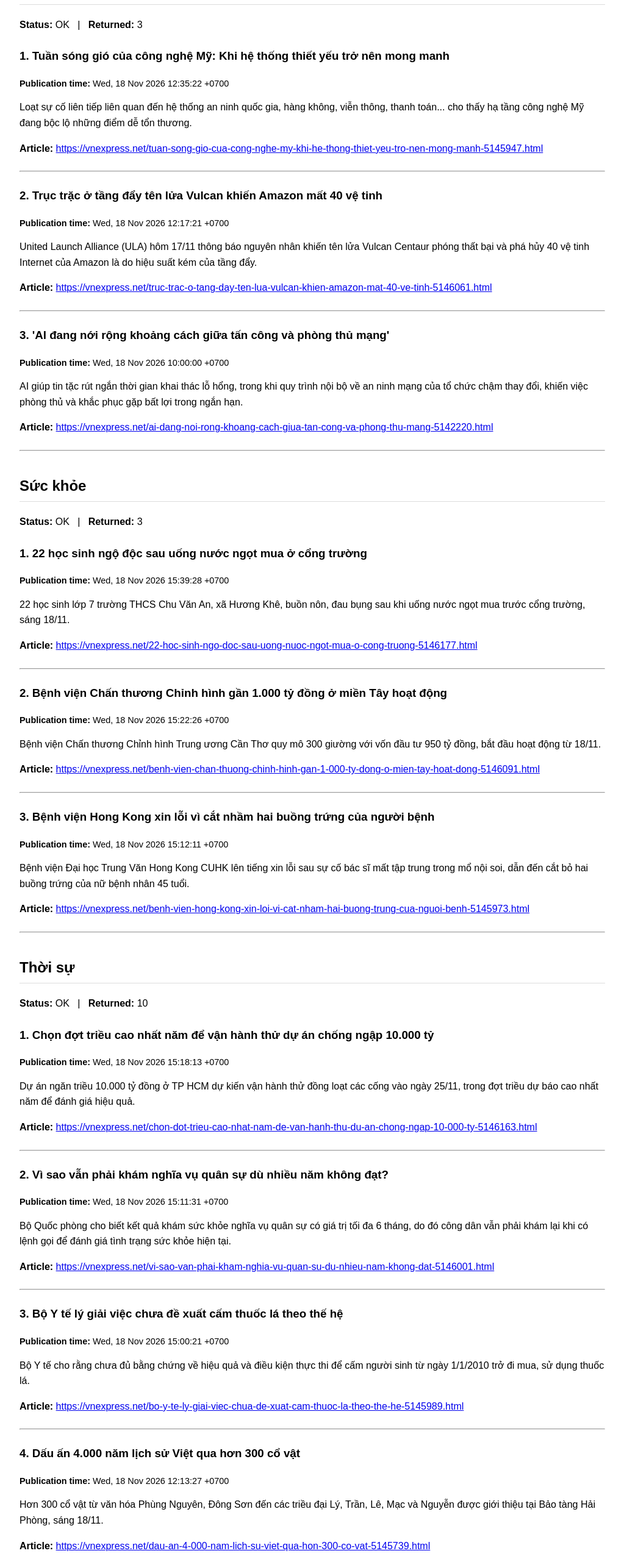
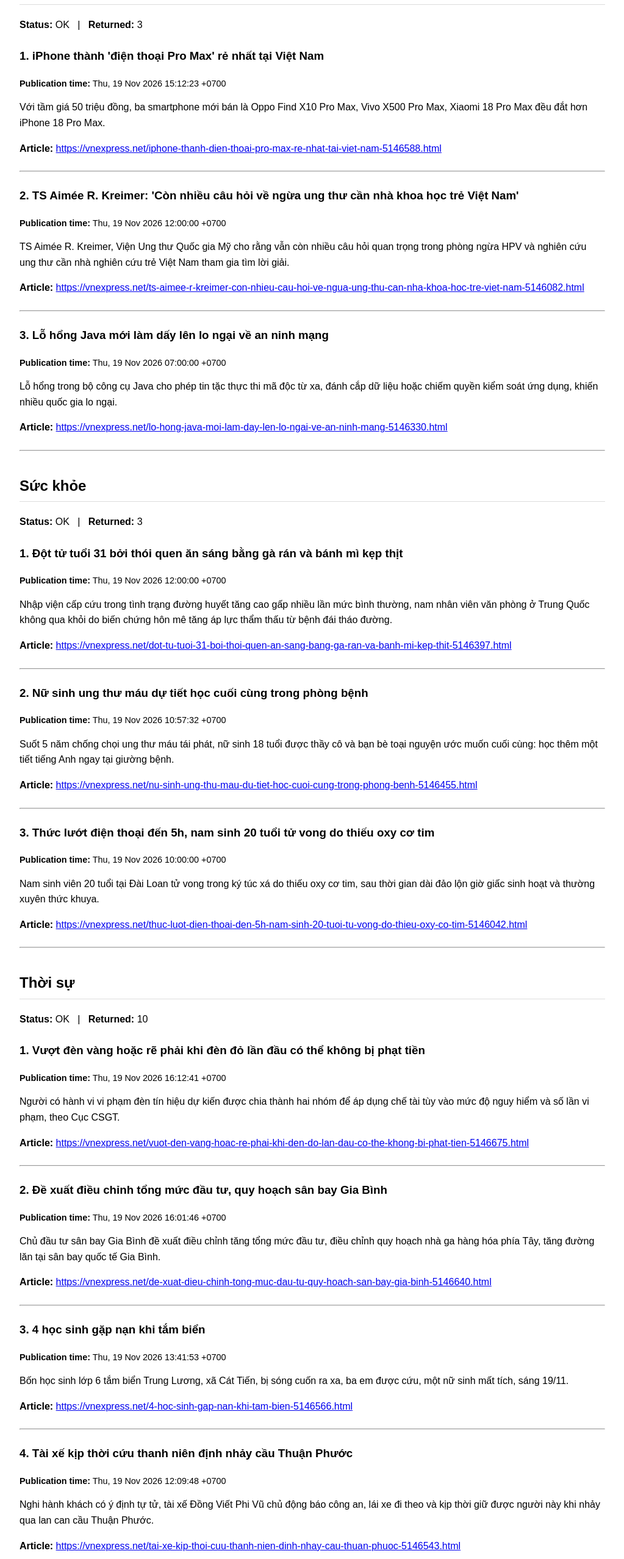
Before and after one commit to Henryta89/vnexpress-rss-briefing, a plain HTML site: page docs/index.html in a window 1280 px wide. Shown: the part 240-2797 px from the top of the page at 61% size, without its empty margins (128-1151 px from the left). Drawn offline with Linux system fonts and the light colour scheme.

Commit message:
chore: refresh VnExpress RSS briefing

```diff
--- a/docs/index.html
+++ b/docs/index.html
@@ -39,126 +39,126 @@ a {
 </head>
 <body>
 <h1>VnExpress RSS Briefing Source</h1>
-<p><strong>Updated:</strong> 2026-11-18 16:04:52 Asia/Ho_Chi_Minh</p>
+<p><strong>Updated:</strong> 2026-11-19 16:28:47 Asia/Ho_Chi_Minh</p>
 <p><strong>Source authority:</strong> VnExpress RSS</p>
 <section><h2>Khoa học công nghệ</h2>
 <p><strong>Status:</strong> OK &nbsp; | &nbsp; <strong>Returned:</strong> 3</p>
 <article>
-<h3>1. Tuần sóng gió của công nghệ Mỹ: Khi hệ thống thiết yếu trở nên mong manh</h3>
-<p class="metadata"><strong>Publication time:</strong> Wed, 18 Nov 2026 12:35:22 +0700</p>
-<p class="description">Loạt sự cố liên tiếp liên quan đến hệ thống an ninh quốc gia, hàng không, viễn thông, thanh toán... cho thấy hạ tầng công nghệ Mỹ đang bộc lộ những điểm dễ tổn thương.</p>
-<p><strong>Article:</strong> <a href="https://vnexpress.net/tuan-song-gio-cua-cong-nghe-my-khi-he-thong-thiet-yeu-tro-nen-mong-manh-5145947.html">https://vnexpress.net/tuan-song-gio-cua-cong-nghe-my-khi-he-thong-thiet-yeu-tro-nen-mong-manh-5145947.html</a></p>
+<h3>1. iPhone thành &#x27;điện thoại Pro Max&#x27; rẻ nhất tại Việt Nam</h3>
+<p class="metadata"><strong>Publication time:</strong> Thu, 19 Nov 2026 15:12:23 +0700</p>
+<p class="description">Với tầm giá 50 triệu đồng, ba smartphone mới bán là Oppo Find X10 Pro Max, Vivo X500 Pro Max, Xiaomi 18 Pro Max đều đắt hơn iPhone 18 Pro Max.</p>
+<p><strong>Article:</strong> <a href="https://vnexpress.net/iphone-thanh-dien-thoai-pro-max-re-nhat-tai-viet-nam-5146588.html">https://vnexpress.net/iphone-thanh-dien-thoai-pro-max-re-nhat-tai-viet-nam-5146588.html</a></p>
 </article>
 <hr>
 <article>
-<h3>2. Trục trặc ở tầng đẩy tên lửa Vulcan khiến Amazon mất 40 vệ tinh</h3>
-<p class="metadata"><strong>Publication time:</strong> Wed, 18 Nov 2026 12:17:21 +0700</p>
-<p class="description">United Launch Alliance (ULA) hôm 17/11 thông báo nguyên nhân khiến tên lửa Vulcan Centaur phóng thất bại và phá hủy 40 vệ tinh Internet của Amazon là do hiệu suất kém của tầng đẩy.</p>
-<p><strong>Article:</strong> <a href="https://vnexpress.net/truc-trac-o-tang-day-ten-lua-vulcan-khien-amazon-mat-40-ve-tinh-5146061.html">https://vnexpress.net/truc-trac-o-tang-day-ten-lua-vulcan-khien-amazon-mat-40-ve-tinh-5146061.html</a></p>
+<h3>2. TS Aimée R. Kreimer: &#x27;Còn nhiều câu hỏi về ngừa ung thư cần nhà khoa học trẻ Việt Nam&#x27;</h3>
+<p class="metadata"><strong>Publication time:</strong> Thu, 19 Nov 2026 12:00:00 +0700</p>
+<p class="description">TS Aimée R. Kreimer, Viện Ung thư Quốc gia Mỹ cho rằng vẫn còn nhiều câu hỏi quan trọng trong phòng ngừa HPV và nghiên cứu ung thư cần nhà nghiên cứu trẻ Việt Nam tham gia tìm lời giải.</p>
+<p><strong>Article:</strong> <a href="https://vnexpress.net/ts-aimee-r-kreimer-con-nhieu-cau-hoi-ve-ngua-ung-thu-can-nha-khoa-hoc-tre-viet-nam-5146082.html">https://vnexpress.net/ts-aimee-r-kreimer-con-nhieu-cau-hoi-ve-ngua-ung-thu-can-nha-khoa-hoc-tre-viet-nam-5146082.html</a></p>
 </article>
 <hr>
 <article>
-<h3>3. &#x27;AI đang nới rộng khoảng cách giữa tấn công và phòng thủ mạng&#x27;</h3>
-<p class="metadata"><strong>Publication time:</strong> Wed, 18 Nov 2026 10:00:00 +0700</p>
-<p class="description">AI giúp tin tặc rút ngắn thời gian khai thác lỗ hổng, trong khi quy trình nội bộ về an ninh mạng của tổ chức chậm thay đổi, khiến việc phòng thủ và khắc phục gặp bất lợi trong ngắn hạn.</p>
-<p><strong>Article:</strong> <a href="https://vnexpress.net/ai-dang-noi-rong-khoang-cach-giua-tan-cong-va-phong-thu-mang-5142220.html">https://vnexpress.net/ai-dang-noi-rong-khoang-cach-giua-tan-cong-va-phong-thu-mang-5142220.html</a></p>
+<h3>3. Lỗ hổng Java mới làm dấy lên lo ngại về an ninh mạng</h3>
+<p class="metadata"><strong>Publication time:</strong> Thu, 19 Nov 2026 07:00:00 +0700</p>
+<p class="description">Lỗ hổng trong bộ công cụ Java cho phép tin tặc thực thi mã độc từ xa, đánh cắp dữ liệu hoặc chiếm quyền kiểm soát ứng dụng, khiến nhiều quốc gia lo ngại.</p>
+<p><strong>Article:</strong> <a href="https://vnexpress.net/lo-hong-java-moi-lam-day-len-lo-ngai-ve-an-ninh-mang-5146330.html">https://vnexpress.net/lo-hong-java-moi-lam-day-len-lo-ngai-ve-an-ninh-mang-5146330.html</a></p>
 </article>
 <hr>
 </section>
 <section><h2>Sức khỏe</h2>
 <p><strong>Status:</strong> OK &nbsp; | &nbsp; <strong>Returned:</strong> 3</p>
 <article>
-<h3>1. 22 học sinh ngộ độc sau uống nước ngọt mua ở cổng trường</h3>
-<p class="metadata"><strong>Publication time:</strong> Wed, 18 Nov 2026 15:39:28 +0700</p>
-<p class="description">22 học sinh lớp 7 trường THCS Chu Văn An, xã Hương Khê, buồn nôn, đau bụng sau khi uống nước ngọt mua trước cổng trường, sáng 18/11.</p>
-<p><strong>Article:</strong> <a href="https://vnexpress.net/22-hoc-sinh-ngo-doc-sau-uong-nuoc-ngot-mua-o-cong-truong-5146177.html">https://vnexpress.net/22-hoc-sinh-ngo-doc-sau-uong-nuoc-ngot-mua-o-cong-truong-5146177.html</a></p>
+<h3>1. Đột tử tuổi 31 bởi thói quen ăn sáng bằng gà rán và bánh mì kẹp thịt</h3>
+<p class="metadata"><strong>Publication time:</strong> Thu, 19 Nov 2026 12:00:00 +0700</p>
+<p class="description">Nhập viện cấp cứu trong tình trạng đường huyết tăng cao gấp nhiều lần mức bình thường, nam nhân viên văn phòng ở Trung Quốc không qua khỏi do biến chứng hôn mê tăng áp lực thẩm thấu từ bệnh đái tháo đường.</p>
+<p><strong>Article:</strong> <a href="https://vnexpress.net/dot-tu-tuoi-31-boi-thoi-quen-an-sang-bang-ga-ran-va-banh-mi-kep-thit-5146397.html">https://vnexpress.net/dot-tu-tuoi-31-boi-thoi-quen-an-sang-bang-ga-ran-va-banh-mi-kep-thit-5146397.html</a></p>
 </article>
 <hr>
 <article>
-<h3>2. Bệnh viện Chấn thương Chỉnh hình gần 1.000 tỷ đồng ở miền Tây hoạt động</h3>
-<p class="metadata"><strong>Publication time:</strong> Wed, 18 Nov 2026 15:22:26 +0700</p>
-<p class="description">Bệnh viện Chấn thương Chỉnh hình Trung ương Cần Thơ quy mô 300 giường với vốn đầu tư 950 tỷ đồng, bắt đầu hoạt động từ 18/11.</p>
-<p><strong>Article:</strong> <a href="https://vnexpress.net/benh-vien-chan-thuong-chinh-hinh-gan-1-000-ty-dong-o-mien-tay-hoat-dong-5146091.html">https://vnexpress.net/benh-vien-chan-thuong-chinh-hinh-gan-1-000-ty-dong-o-mien-tay-hoat-dong-5146091.html</a></p>
+<h3>2. Nữ sinh ung thư máu dự tiết học cuối cùng trong phòng bệnh</h3>
+<p class="metadata"><strong>Publication time:</strong> Thu, 19 Nov 2026 10:57:32 +0700</p>
+<p class="description">Suốt 5 năm chống chọi ung thư máu tái phát, nữ sinh 18 tuổi được thầy cô và bạn bè toại nguyện ước muốn cuối cùng: học thêm một tiết tiếng Anh ngay tại giường bệnh.</p>
+<p><strong>Article:</strong> <a href="https://vnexpress.net/nu-sinh-ung-thu-mau-du-tiet-hoc-cuoi-cung-trong-phong-benh-5146455.html">https://vnexpress.net/nu-sinh-ung-thu-mau-du-tiet-hoc-cuoi-cung-trong-phong-benh-5146455.html</a></p>
 </article>
 <hr>
 <article>
-<h3>3. Bệnh viện Hong Kong xin lỗi vì cắt nhầm hai buồng trứng của người bệnh</h3>
-<p class="metadata"><strong>Publication time:</strong> Wed, 18 Nov 2026 15:12:11 +0700</p>
-<p class="description">Bệnh viện Đại học Trung Văn Hong Kong CUHK lên tiếng xin lỗi sau sự cố bác sĩ mất tập trung trong mổ nội soi, dẫn đến cắt bỏ hai buồng trứng của nữ bệnh nhân 45 tuổi.</p>
-<p><strong>Article:</strong> <a href="https://vnexpress.net/benh-vien-hong-kong-xin-loi-vi-cat-nham-hai-buong-trung-cua-nguoi-benh-5145973.html">https://vnexpress.net/benh-vien-hong-kong-xin-loi-vi-cat-nham-hai-buong-trung-cua-nguoi-benh-5145973.html</a></p>
+<h3>3. Thức lướt điện thoại đến 5h, nam sinh 20 tuổi tử vong do thiếu oxy cơ tim</h3>
+<p class="metadata"><strong>Publication time:</strong> Thu, 19 Nov 2026 10:00:00 +0700</p>
+<p class="description">Nam sinh viên 20 tuổi tại Đài Loan tử vong trong ký túc xá do thiếu oxy cơ tim, sau thời gian dài đảo lộn giờ giấc sinh hoạt và thường xuyên thức khuya.</p>
+<p><strong>Article:</strong> <a href="https://vnexpress.net/thuc-luot-dien-thoai-den-5h-nam-sinh-20-tuoi-tu-vong-do-thieu-oxy-co-tim-5146042.html">https://vnexpress.net/thuc-luot-dien-thoai-den-5h-nam-sinh-20-tuoi-tu-vong-do-thieu-oxy-co-tim-5146042.html</a></p>
 </article>
 <hr>
 </section>
 <section><h2>Thời sự</h2>
 <p><strong>Status:</strong> OK &nbsp; | &nbsp; <strong>Returned:</strong> 10</p>
 <article>
-<h3>1. Chọn đợt triều cao nhất năm để vận hành thử dự án chống ngập 10.000 tỷ</h3>
-<p class="metadata"><strong>Publication time:</strong> Wed, 18 Nov 2026 15:18:13 +0700</p>
-<p class="description">Dự án ngăn triều 10.000 tỷ đồng ở TP HCM dự kiến vận hành thử đồng loạt các cống vào ngày 25/11, trong đợt triều dự báo cao nhất năm để đánh giá hiệu quả.</p>
-<p><strong>Article:</strong> <a href="https://vnexpress.net/chon-dot-trieu-cao-nhat-nam-de-van-hanh-thu-du-an-chong-ngap-10-000-ty-5146163.html">https://vnexpress.net/chon-dot-trieu-cao-nhat-nam-de-van-hanh-thu-du-an-chong-ngap-10-000-ty-5146163.html</a></p>
+<h3>1. Vượt đèn vàng hoặc rẽ phải khi đèn đỏ lần đầu có thể không bị phạt tiền</h3>
+<p class="metadata"><strong>Publication time:</strong> Thu, 19 Nov 2026 16:12:41 +0700</p>
+<p class="description">Người có hành vi vi phạm đèn tín hiệu dự kiến được chia thành hai nhóm để áp dụng chế tài tùy vào mức độ nguy hiểm và số lần vi phạm, theo Cục CSGT.</p>
+<p><strong>Article:</strong> <a href="https://vnexpress.net/vuot-den-vang-hoac-re-phai-khi-den-do-lan-dau-co-the-khong-bi-phat-tien-5146675.html">https://vnexpress.net/vuot-den-vang-hoac-re-phai-khi-den-do-lan-dau-co-the-khong-bi-phat-tien-5146675.html</a></p>
 </article>
 <hr>
 <article>
-<h3>2. Vì sao vẫn phải khám nghĩa vụ quân sự dù nhiều năm không đạt?</h3>
-<p class="metadata"><strong>Publication time:</strong> Wed, 18 Nov 2026 15:11:31 +0700</p>
-<p class="description">Bộ Quốc phòng cho biết kết quả khám sức khỏe nghĩa vụ quân sự có giá trị tối đa 6 tháng, do đó công dân vẫn phải khám lại khi có lệnh gọi để đánh giá tình trạng sức khỏe hiện tại.</p>
-<p><strong>Article:</strong> <a href="https://vnexpress.net/vi-sao-van-phai-kham-nghia-vu-quan-su-du-nhieu-nam-khong-dat-5146001.html">https://vnexpress.net/vi-sao-van-phai-kham-nghia-vu-quan-su-du-nhieu-nam-khong-dat-5146001.html</a></p>
+<h3>2. Đề xuất điều chỉnh tổng mức đầu tư, quy hoạch sân bay Gia Bình</h3>
+<p class="metadata"><strong>Publication time:</strong> Thu, 19 Nov 2026 16:01:46 +0700</p>
+<p class="description">Chủ đầu tư sân bay Gia Bình đề xuất điều chỉnh tăng tổng mức đầu tư, điều chỉnh quy hoạch nhà ga hàng hóa phía Tây, tăng đường lăn tại sân bay quốc tế Gia Bình.</p>
+<p><strong>Article:</strong> <a href="https://vnexpress.net/de-xuat-dieu-chinh-tong-muc-dau-tu-quy-hoach-san-bay-gia-binh-5146640.html">https://vnexpress.net/de-xuat-dieu-chinh-tong-muc-dau-tu-quy-hoach-san-bay-gia-binh-5146640.html</a></p>
 </article>
 <hr>
 <article>
-<h3>3. Bộ Y tế lý giải việc chưa đề xuất cấm thuốc lá theo thế hệ</h3>
-<p class="metadata"><strong>Publication time:</strong> Wed, 18 Nov 2026 15:00:21 +0700</p>
-<p class="description">Bộ Y tế cho rằng chưa đủ bằng chứng về hiệu quả và điều kiện thực thi để cấm người sinh từ ngày 1/1/2010 trở đi mua, sử dụng thuốc lá.</p>
-<p><strong>Article:</strong> <a href="https://vnexpress.net/bo-y-te-ly-giai-viec-chua-de-xuat-cam-thuoc-la-theo-the-he-5145989.html">https://vnexpress.net/bo-y-te-ly-giai-viec-chua-de-xuat-cam-thuoc-la-theo-the-he-5145989.html</a></p>
+<h3>3. 4 học sinh gặp nạn khi tắm biển</h3>
+<p class="metadata"><strong>Publication time:</strong> Thu, 19 Nov 2026 13:41:53 +0700</p>
+<p class="description">Bốn học sinh lớp 6 tắm biển Trung Lương, xã Cát Tiến, bị sóng cuốn ra xa, ba em được cứu, một nữ sinh mất tích, sáng 19/11.</p>
+<p><strong>Article:</strong> <a href="https://vnexpress.net/4-hoc-sinh-gap-nan-khi-tam-bien-5146566.html">https://vnexpress.net/4-hoc-sinh-gap-nan-khi-tam-bien-5146566.html</a></p>
 </article>
 <hr>
 <article>
-<h3>4. Dấu ấn 4.000 năm lịch sử Việt qua hơn 300 cổ vật</h3>
-<p class="metadata"><strong>Publication time:</strong> Wed, 18 Nov 2026 12:13:27 +0700</p>
-<p class="description">Hơn 300 cổ vật từ văn hóa Phùng Nguyên, Đông Sơn đến các triều đại Lý, Trần, Lê, Mạc và Nguyễn được giới thiệu tại Bảo tàng Hải Phòng, sáng 18/11.</p>
-<p><strong>Article:</strong> <a href="https://vnexpress.net/dau-an-4-000-nam-lich-su-viet-qua-hon-300-co-vat-5145739.html">https://vnexpress.net/dau-an-4-000-nam-lich-su-viet-qua-hon-300-co-vat-5145739.html</a></p>
+<h3>4. Tài xế kịp thời cứu thanh niên định nhảy cầu Thuận Phước</h3>
+<p class="metadata"><strong>Publication time:</strong> Thu, 19 Nov 2026 12:09:48 +0700</p>
+<p class="description">Nghi hành khách có ý định tự tử, tài xế Đồng Viết Phi Vũ chủ động báo công an, lái xe đi theo và kịp thời giữ được người này khi nhảy qua lan can cầu Thuận Phước.</p>
+<p><strong>Article:</strong> <a href="https://vnexpress.net/tai-xe-kip-thoi-cuu-thanh-nien-dinh-nhay-cau-thuan-phuoc-5146543.html">https://vnexpress.net/tai-xe-kip-thoi-cuu-thanh-nien-dinh-nhay-cau-thuan-phuoc-5146543.html</a></p>
 </article>
 <hr>
 <article>
-<h3>5. Hà Nội cấm nhiều tuyến phố quanh Hồ Gươm trong 6 ngày</h3>
-<p class="metadata"><strong>Publication time:</strong> Wed, 18 Nov 2026 11:42:59 +0700</p>
-<p class="description">Nhằm phục vụ các hoạt động nhân Ngày Văn hóa Việt Nam, Công an TP Hà Nội sẽ tạm cấm và hạn chế phương tiện trên nhiều tuyến phố trung tâm từ 18/11 đến sáng 23/11.</p>
-<p><strong>Article:</strong> <a href="https://vnexpress.net/ha-noi-cam-nhieu-tuyen-pho-quanh-ho-guom-trong-6-ngay-5146037.html">https://vnexpress.net/ha-noi-cam-nhieu-tuyen-pho-quanh-ho-guom-trong-6-ngay-5146037.html</a></p>
+<h3>5. Miền Bắc giảm 14 độ, thấp nhất 8 độ C</h3>
+<p class="metadata"><strong>Publication time:</strong> Thu, 19 Nov 2026 10:42:35 +0700</p>
+<p class="description">Không khí lạnh kéo nhiệt độ miền Bắc giảm 10-14 độ so với trưa qua, thấp nhất Mẫu Sơn (Lạng Sơn) 8,8 độ, trung tâm Hà Nội 18 độ C.</p>
+<p><strong>Article:</strong> <a href="https://vnexpress.net/mien-bac-giam-14-do-thap-nhat-8-do-c-5146441.html">https://vnexpress.net/mien-bac-giam-14-do-thap-nhat-8-do-c-5146441.html</a></p>
 </article>
 <hr>
 <article>
-<h3>6. Ba người được cứu khỏi căn hộ chung cư bốc cháy</h3>
-<p class="metadata"><strong>Publication time:</strong> Wed, 18 Nov 2026 11:29:58 +0700</p>
-<p class="description">Một người lớn và hai trẻ em mắc kẹt trong căn hộ tầng 8 chung cư được cảnh sát hướng dẫn thoát ra ngoài khi hỏa hoạn xảy ra, sáng 18/11.</p>
-<p><strong>Article:</strong> <a href="https://vnexpress.net/ba-nguoi-duoc-cuu-khoi-can-ho-chung-cu-boc-chay-5146053.html">https://vnexpress.net/ba-nguoi-duoc-cuu-khoi-can-ho-chung-cu-boc-chay-5146053.html</a></p>
+<h3>6. Thi tuyển kiến trúc cầu Cần Thơ 2 từ tháng 12</h3>
+<p class="metadata"><strong>Publication time:</strong> Thu, 19 Nov 2026 08:04:04 +0700</p>
+<p class="description">Cuộc thi tuyển phương án kiến trúc cầu Cần Thơ 2 có tổng giá trị giải thưởng 270 triệu đồng, định hướng là công trình mang biểu tượng của Đồng bằng sông Cửu Long.</p>
+<p><strong>Article:</strong> <a href="https://vnexpress.net/thi-tuyen-kien-truc-cau-can-tho-2-tu-thang-12-5146360.html">https://vnexpress.net/thi-tuyen-kien-truc-cau-can-tho-2-tu-thang-12-5146360.html</a></p>
 </article>
 <hr>
 <article>
-<h3>7. Miền Bắc mưa từ trưa nay, tối chuyển lạnh</h3>
-<p class="metadata"><strong>Publication time:</strong> Wed, 18 Nov 2026 11:10:20 +0700</p>
-<p class="description">Sáng 18/11, không khí lạnh tràn đến vùng núi, sau đó mở rộng ra toàn miền Bắc và Bắc Trung Bộ, gây mưa giông, nền nhiệt giảm 6-8 độ C so với hôm qua.</p>
-<p><strong>Article:</strong> <a href="https://vnexpress.net/mien-bac-mua-tu-trua-nay-toi-chuyen-lanh-5145991.html">https://vnexpress.net/mien-bac-mua-tu-trua-nay-toi-chuyen-lanh-5145991.html</a></p>
+<h3>7. Cống ngăn triều lớn nhất dự án chống ngập 10.000 tỷ đồng ở TP HCM</h3>
+<p class="metadata"><strong>Publication time:</strong> Thu, 19 Nov 2026 06:00:00 +0700</p>
+<p class="description">Cống Mương Chuối có quy mô lớn nhất và là nơi đặt &quot;đầu não&quot; của dự án 10.000 tỷ đồng, chống ngập cho khoảng 6,5 triệu dân, sẽ vận hành thử nghiệm ngày 25/11.</p>
+<p><strong>Article:</strong> <a href="https://vnexpress.net/cong-ngan-trieu-lon-nhat-du-an-chong-ngap-10-000-ty-dong-o-tp-hcm-5146138.html">https://vnexpress.net/cong-ngan-trieu-lon-nhat-du-an-chong-ngap-10-000-ty-dong-o-tp-hcm-5146138.html</a></p>
 </article>
 <hr>
 <article>
-<h3>8. TP HCM dự kiến dùng 7 khu đất đổi làm cao tốc kết nối sân bay Long Thành</h3>
-<p class="metadata"><strong>Publication time:</strong> Wed, 18 Nov 2026 07:21:35 +0700</p>
-<p class="description">TP HCM dự kiến dùng 7 khu đất rộng gần 179 ha, trị giá khoảng 35.000 tỷ đồng thuộc các phường Thủ Đức, Sài Gòn, Bến Thành… để thanh toán cho nhà đầu tư cao tốc Long Thành - Hồ Tràm.</p>
-<p><strong>Article:</strong> <a href="https://vnexpress.net/tp-hcm-du-kien-dung-7-khu-dat-doi-lam-cao-toc-ket-noi-san-bay-long-thanh-5145892.html">https://vnexpress.net/tp-hcm-du-kien-dung-7-khu-dat-doi-lam-cao-toc-ket-noi-san-bay-long-thanh-5145892.html</a></p>
+<h3>8. Hơn 30 hãng bay quốc tế muốn lùi thời gian khai thác ở Long Thành</h3>
+<p class="metadata"><strong>Publication time:</strong> Thu, 19 Nov 2026 05:00:00 +0700</p>
+<p class="description">34 hãng bay quốc tế muốn lùi thời điểm chuyển đổi khai thác từ Tân Sơn Nhất sang Long Thành tới lịch bay mùa đông 2027 hoặc muộn hơn để đủ thời gian chuẩn bị.</p>
+<p><strong>Article:</strong> <a href="https://vnexpress.net/hon-30-hang-bay-quoc-te-muon-lui-thoi-gian-khai-thac-o-long-thanh-5146324.html">https://vnexpress.net/hon-30-hang-bay-quoc-te-muon-lui-thoi-gian-khai-thac-o-long-thanh-5146324.html</a></p>
 </article>
 <hr>
 <article>
-<h3>9. Các nước hạn chế người trẻ mua thuốc lá thế nào?</h3>
-<p class="metadata"><strong>Publication time:</strong> Wed, 18 Nov 2026 03:00:00 +0700</p>
-<p class="description">Anh cấm bán thuốc lá suốt đời cho người sinh từ năm 2009, trong khi Singapore và Mỹ nâng tuổi tối thiểu được mua thuốc lá lên 21 nhằm hạn chế người trẻ hút thuốc.</p>
-<p><strong>Article:</strong> <a href="https://vnexpress.net/cac-nuoc-han-che-nguoi-tre-mua-thuoc-la-the-nao-5145561.html">https://vnexpress.net/cac-nuoc-han-che-nguoi-tre-mua-thuoc-la-the-nao-5145561.html</a></p>
+<h3>9. Trường học xã hội chủ nghĩa tại Quảng Ninh vận hành thế nào?</h3>
+<p class="metadata"><strong>Publication time:</strong> Thu, 19 Nov 2026 05:00:00 +0700</p>
+<p class="description">Ba trường thí điểm mô hình trường học xã hội chủ nghĩa tại Quảng Ninh sẽ dành buổi học thứ hai để phát triển năng lực toàn diện, đánh giá học sinh qua cả sản phẩm thực tế thay vì chỉ dựa vào điểm số.</p>
+<p><strong>Article:</strong> <a href="https://vnexpress.net/truong-hoc-xa-hoi-chu-nghia-tai-quang-ninh-van-hanh-the-nao-5146242.html">https://vnexpress.net/truong-hoc-xa-hoi-chu-nghia-tai-quang-ninh-van-hanh-the-nao-5146242.html</a></p>
 </article>
 <hr>
 <article>
-<h3>10. Di dời cư dân 135 căn hộ và nhà thấp tầng tại CT6 Kiến Hưng</h3>
-<p class="metadata"><strong>Publication time:</strong> Wed, 18 Nov 2026 00:00:00 +0700</p>
-<p class="description">Hà Nội yêu cầu di dời cư dân khỏi 125 căn hộ tại khối đế ba tòa chung cư CT6 Kiến Hưng để hoàn trả hoặc chuyển đổi công năng; phá dỡ 10 nhà thấp tầng xây dựng sai quy hoạch.</p>
-<p><strong>Article:</strong> <a href="https://vnexpress.net/di-doi-cu-dan-135-can-ho-va-nha-thap-tang-tai-ct6-kien-hung-5145855.html">https://vnexpress.net/di-doi-cu-dan-135-can-ho-va-nha-thap-tang-tai-ct6-kien-hung-5145855.html</a></p>
+<h3>10. &#x27;Việt Nam nên phát triển bất động sản dưỡng lão và quản lý gia sản tuổi già&#x27;</h3>
+<p class="metadata"><strong>Publication time:</strong> Thu, 19 Nov 2026 04:00:00 +0700</p>
+<p class="description">GS.TS Giang Thanh Long cho rằng từ sau năm 2035, khi bước vào thời kỳ dân số già, Việt Nam cần ưu tiên phát triển bất động sản dưỡng lão, công nghệ chăm sóc người cao tuổi, tài chính, bảo hiểm và quản lý gia sản.</p>
+<p><strong>Article:</strong> <a href="https://vnexpress.net/viet-nam-nen-phat-trien-bat-dong-san-duong-lao-va-quan-ly-gia-san-tuoi-gia-5146255.html">https://vnexpress.net/viet-nam-nen-phat-trien-bat-dong-san-duong-lao-va-quan-ly-gia-san-tuoi-gia-5146255.html</a></p>
 </article>
 <hr>
 </section>
```
